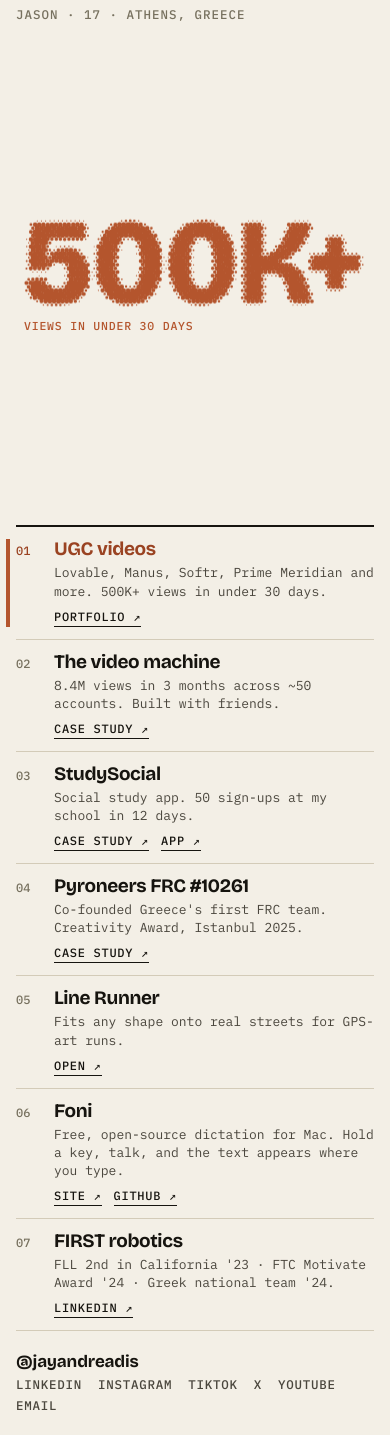
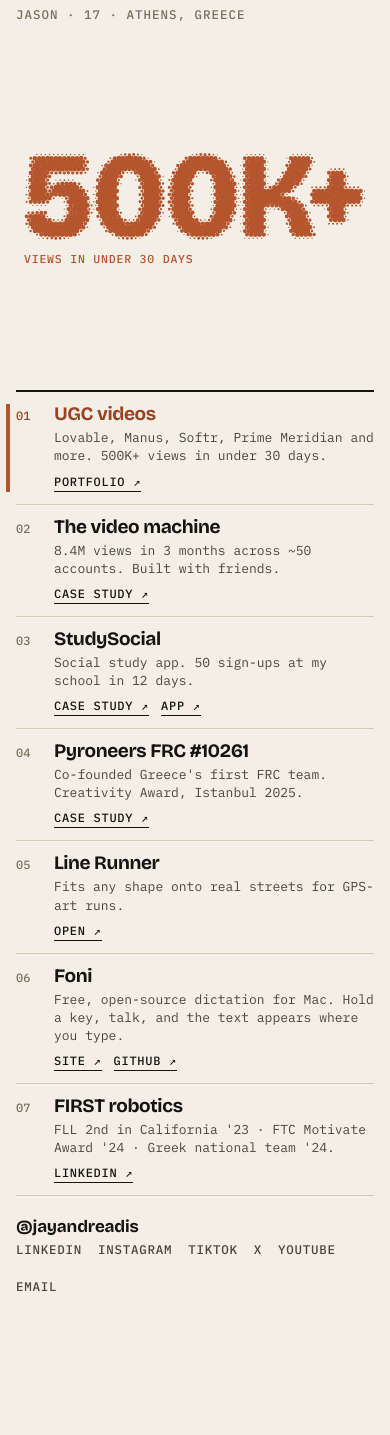
Before and after one commit to iasonasandreadis/iasonasandreadis.github.io, a plain HTML site: page index.html in a window 390 px wide. Shown: the part 65-1500 px from the top of the page. After the commit the page ends 1381 px from the top, so only its background shows below. Drawn offline with nearby package versions, Linux system fonts and the light colour scheme.

Commit message:
Phones: keep the dots in view while scrolling the list, bigger tap areas for links
Co-Authored-By: Claude Opus 5.5 <noreply@anthropic.com>

```diff
--- a/index.html
+++ b/index.html
@@ -50,7 +50,7 @@
 <link rel="preconnect" href="https://fonts.googleapis.com">
 <link rel="preconnect" href="https://fonts.gstatic.com" crossorigin>
 <link href="https://fonts.googleapis.com/css2?family=Bricolage+Grotesque:opsz,wght@12..96,500;12..96,700;12..96,800&family=IBM+Plex+Mono:wght@400;500&display=swap" rel="stylesheet">
-<link rel="stylesheet" href="style.css?v=4">
+<link rel="stylesheet" href="style.css?v=5">
 </head>
 <body>
 
--- a/style.css
+++ b/style.css
@@ -32,6 +32,8 @@ a{color:inherit}
 .go a{font:500 12px/1 var(--mono);text-transform:uppercase;letter-spacing:.06em;text-decoration:none;border-bottom:1.5px solid currentColor;padding-bottom:3px;white-space:nowrap}
 .go a::after{content:" \2197"}
 .go a:hover{color:var(--ci)}
+.go a{position:relative}
+.go a::before{content:"";position:absolute;inset:-10px -6px -14px}
 .list li.on::before{transform:scaleY(1)}
 .list li.on .what h2,.list li.on .n{color:var(--ci)}
 
@@ -41,6 +43,8 @@ a{color:inherit}
 .links nav{display:flex;flex-wrap:wrap;gap:8px 16px}
 .links nav a{text-decoration:none;color:var(--ink-2)}
 .links nav a:hover{color:var(--ink);text-decoration:underline;text-underline-offset:4px}
+.links nav a{position:relative}
+.links nav a::before{content:"";position:absolute;inset:-12px -8px}
 
 /* desktop: one screen, dots fill the window behind a left column */
 @media (min-width:900px){
@@ -70,12 +74,13 @@ a{color:inherit}
   body{padding:0 16px max(24px,env(safe-area-inset-bottom))}
   .who{padding-top:22px}
   .who h1{font-size:clamp(34px,10vw,56px)}
-  .stage{height:min(58vh,520px);height:min(58svh,520px);margin:8px -16px 6px}
+  .stage{position:sticky;top:0;z-index:2;background:var(--paper);height:min(42vh,360px);height:min(42svh,360px);margin:8px -16px 6px}
   .cap{font-size:11.5px}
   .list li{grid-template-columns:24px minmax(0,1fr);padding:12px 0}
   .list li::before{left:-10px}
   .go{grid-column:2;margin-top:6px}
   .links{padding-top:22px}
+  .links nav{gap:24px 16px}
 }
 
 @media (prefers-reduced-motion:reduce){
```
